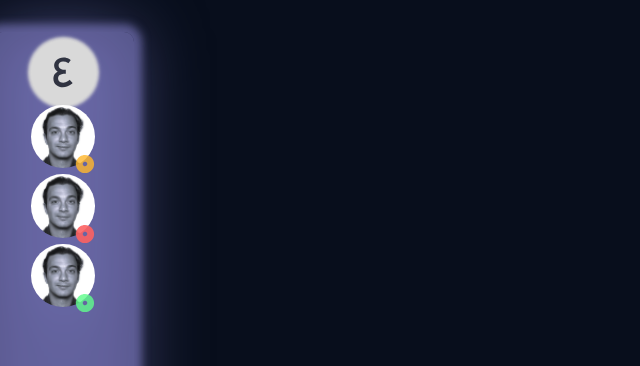
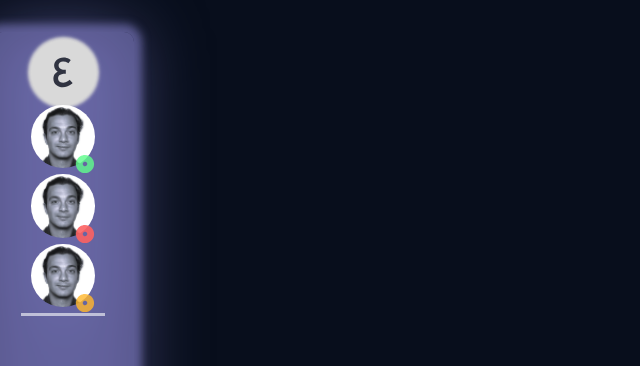
Before and after one commit to Nodes-Advisors/Epsilon-frontend-web, a React (Vite) app: page /home in a window 1280 px wide. Shown: the top 366 px of the page, without its empty margins (0-640 px from the left). Built offline with nearby package versions, Linux system fonts and the light colour scheme.

Commit message:
chore: refactor head image wrapper to one component

```diff
--- /dev/null
+++ b/src/components/divider.tsx
@@ -0,0 +1,13 @@
+
+type TDividerProps = {
+    color: string;
+    height: string;
+    width: string;
+}
+
+export default function Divider({color, height, width}: TDividerProps) {
+  return (
+    <div style={{ background: color, height: height, width: width }}>
+    </div>
+  )
+}
--- /dev/null
+++ b/src/components/headimg-wrapper.tsx
@@ -0,0 +1,16 @@
+import styles from '../styles/home.module.less'
+import StatusIcon from '../assets/svgs/status-icon.svg?react'
+
+type THeadImgWrapperProps = {
+    status: 'busy' | 'online' | 'offline';
+    headImg: string;
+}
+
+export default function HeadImgWrapper({status, headImg}: THeadImgWrapperProps) {
+  return (
+    <div className={styles['headimg-wrapper']}>
+      <img src={headImg} alt="" className={styles['headimg']}  />
+      <StatusIcon className={`${styles['status-icon']} ${styles['status-' + status]}`} />
+    </div>
+  )
+}
--- a/src/pages/Home.tsx
+++ b/src/pages/Home.tsx
@@ -1,7 +1,9 @@
 import styles from '../styles/home.module.less'
+import EpsilonMiniLogo from '../assets/svgs/epsilon-mini-logo.svg?react'
+import HeadImgWrapper from '../components/headimg-wrapper'
 import HeadImg from '../assets/images/headimg-example.png'
-import StatusIcon from '../assets/svgs/status-icon.svg?react'
-import EpsilonMiniLogo from '../assets/svgs/epsilon-mini-logo.svg?react'
+import Divider from '../components/divider'
+
 export default function Home() {
   return (
     <section className={styles['relative-layout']}>
@@ -9,21 +11,13 @@ export default function Home() {
         <div className={styles['epsilon-blur-circle']}>
           <EpsilonMiniLogo className={styles['epsilon-mini-logo']}/>
         </div>
-        <div className={styles['headimg-wrapper']}>
-          <img src={HeadImg} alt="" className={styles['headimg']}  />
-          <StatusIcon className={`${styles['status-icon']} ${styles['status-leave']}`} />
-        </div>
-        <div className={styles['headimg-wrapper']}>
-          <img src={HeadImg} alt="" className={styles['headimg']}  />
-          <StatusIcon className={`${styles['status-icon']} ${styles['status-busy']}`} />
-        </div>
-        <div className={styles['headimg-wrapper']}>
-          <img src={HeadImg} alt="" className={styles['headimg']}  />
-          <StatusIcon className={`${styles['status-icon']} ${styles['status-free']}`} />
-        </div>
-        <div>
+        <HeadImgWrapper headImg={HeadImg} status='online' />
+        <HeadImgWrapper headImg={HeadImg} status='busy' />
+        <HeadImgWrapper headImg={HeadImg} status='offline' />
+        <Divider height='0.1625rem' width='5.25rem' color='rgba(255, 255, 255, 0.6)'/>
+        <nav>
 
-        </div>
+        </nav>
       </aside>
     </section>
   )
--- a/src/styles/home.module.less
+++ b/src/styles/home.module.less
@@ -47,7 +47,7 @@
     bottom: 0;
 }
 
-.status-free {
+.status-online {
     fill: rgba(96, 253, 140, 0.90);
 }
 
@@ -55,7 +55,7 @@
     fill: #FC6363;
 }
 
-.status-leave {
+.status-offline {
     fill: rgba(255, 184, 46, 0.90);
 }
 
```
